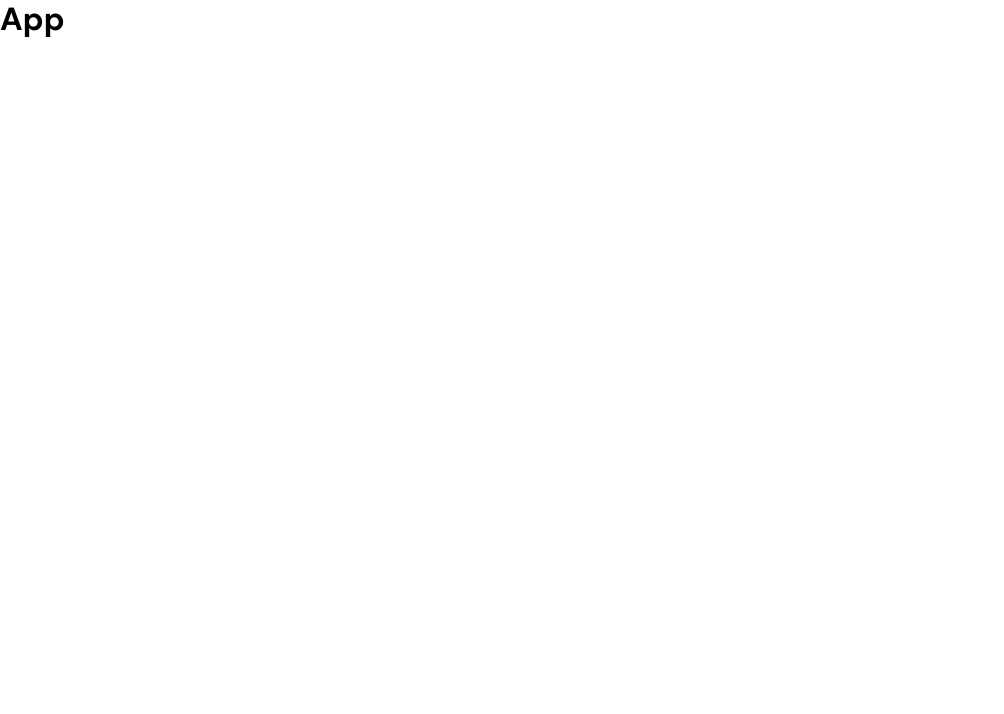
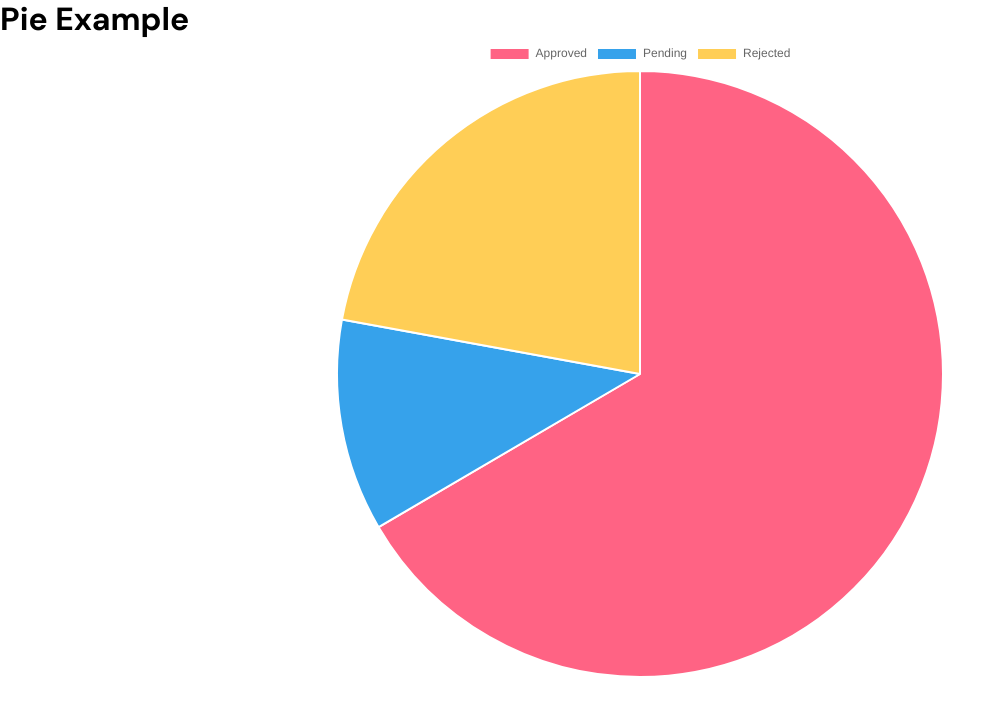
Before and after one commit to CalaoJuanPablo/charts-app, a React app: page / in a window 1280 px wide. Shown: the top 714 px of the page, without its empty margins (0-1004 px from the left). Built offline with nearby package versions, Linux system fonts and the light colour scheme.

Commit message:
add pie chart

```diff
--- a/package.json
+++ b/package.json
@@ -16,6 +16,7 @@
 		"@babel/preset-react": "^7.10.4",
 		"babel-loader": "^8.1.0",
 		"babel-plugin-transform-class-properties": "^6.24.1",
+		"chart.js": "^2.9.3",
 		"clean-webpack-plugin": "^3.0.0",
 		"css-loader": "^3.6.0",
 		"eslint-config-node": "^4.1.0",
@@ -29,6 +30,7 @@
 		"prettier": "^2.0.5",
 		"prop-types": "^15.7.2",
 		"react": "^16.13.1",
+		"react-chartjs-2": "^2.9.0",
 		"react-dom": "^16.13.1",
 		"sass-loader": "^9.0.1",
 		"style-loader": "^1.2.1",
--- a/src/App.jsx
+++ b/src/App.jsx
@@ -1,6 +1,29 @@
 import React from 'react'
+import { Pie } from 'react-chartjs-2'
 import './scss/init.scss'
+import { data } from './data'
+import { approvedReduce, pendingReduce, rejectedReduce } from './utils'
+
+const totalApproved = approvedReduce(data)
+const totalPending = pendingReduce(data)
+const totalRejected = rejectedReduce(data)
+
+const dataForChart = {
+	labels: ['Approved', 'Pending', 'Rejected'],
+	datasets: [
+		{
+			data: [totalApproved, totalPending, totalRejected],
+			backgroundColor: ['#FF6384', '#36A2EB', '#FFCE56'],
+			hoverBackgroundColor: ['#FF6384', '#36A2EB', '#FFCE56']
+		}
+	]
+}
 
 export function App() {
-	return <h1>App</h1>
+	return (
+		<>
+			<h1>Pie Example</h1>
+			<Pie data={dataForChart} />
+		</>
+	)
 }
```
Also changed, not shown: 1 other file (tests, documents, lock files or other folders).
